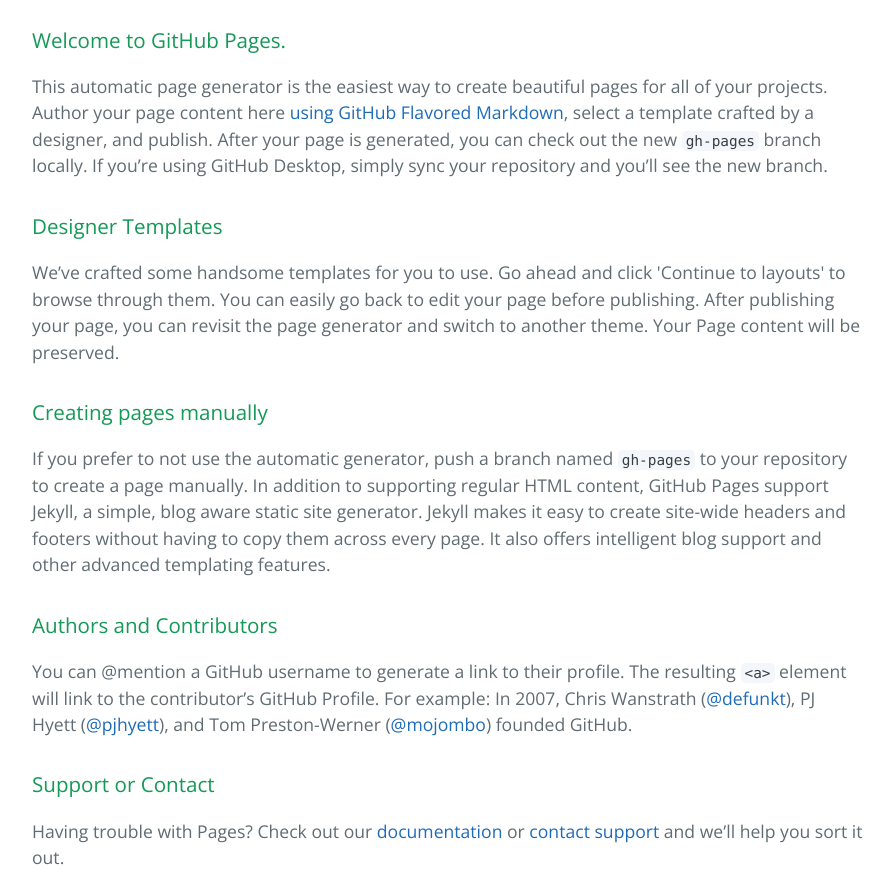
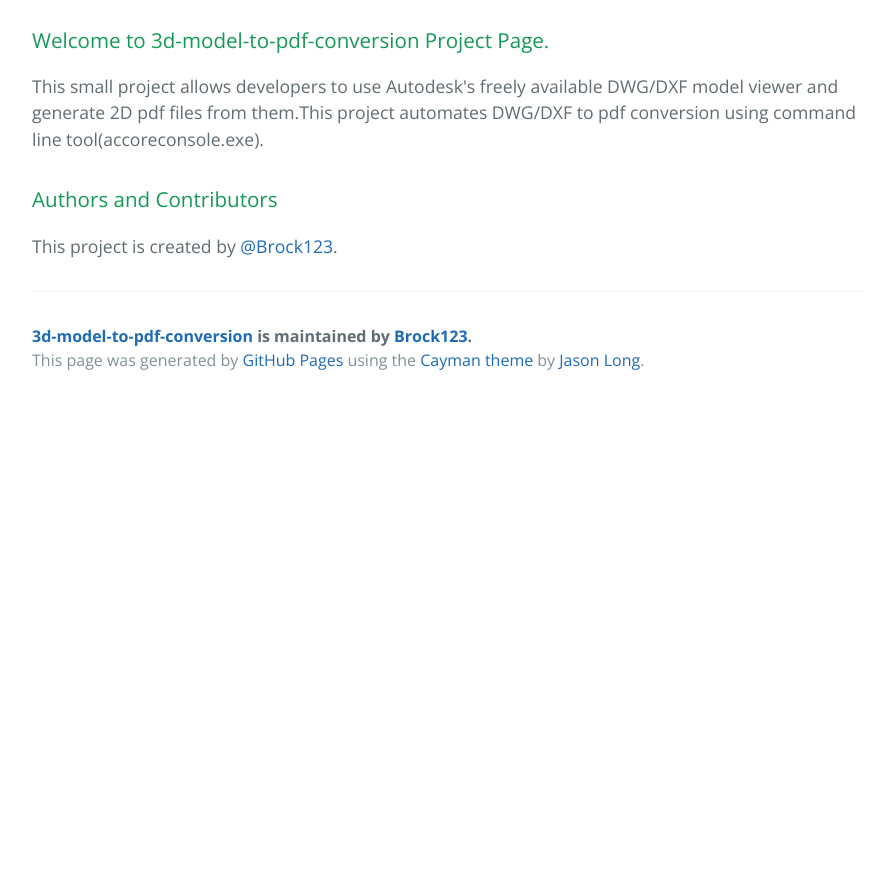
Before and after one commit to amit-k-pathak/3D-Model-to-Pdf-Conversion, a plain HTML site: page index.html in a window 1280 px wide. Shown: the part 420-1294 px from the top of the page, without its empty margins (192-1087 px from the left). After the commit the page ends 824 px from the top, so only its background shows below. Drawn offline with nearby package versions, Linux system fonts and the light colour scheme.

```diff
--- a/index.html
+++ b/index.html
@@ -20,29 +20,14 @@
 
     <section class="main-content">
       <h3>
-<a id="welcome-to-github-pages" class="anchor" href="#welcome-to-github-pages" aria-hidden="true"><span aria-hidden="true" class="octicon octicon-link"></span></a>Welcome to GitHub Pages.</h3>
+<a id="welcome-to-3d-model-to-pdf-conversion-project-page" class="anchor" href="#welcome-to-3d-model-to-pdf-conversion-project-page" aria-hidden="true"><span aria-hidden="true" class="octicon octicon-link"></span></a>Welcome to 3d-model-to-pdf-conversion Project Page.</h3>
 
-<p>This automatic page generator is the easiest way to create beautiful pages for all of your projects. Author your page content here <a href="https://guides.github.com/features/mastering-markdown/">using GitHub Flavored Markdown</a>, select a template crafted by a designer, and publish. After your page is generated, you can check out the new <code>gh-pages</code> branch locally. If you’re using GitHub Desktop, simply sync your repository and you’ll see the new branch.</p>
-
-<h3>
-<a id="designer-templates" class="anchor" href="#designer-templates" aria-hidden="true"><span aria-hidden="true" class="octicon octicon-link"></span></a>Designer Templates</h3>
-
-<p>We’ve crafted some handsome templates for you to use. Go ahead and click 'Continue to layouts' to browse through them. You can easily go back to edit your page before publishing. After publishing your page, you can revisit the page generator and switch to another theme. Your Page content will be preserved.</p>
-
-<h3>
-<a id="creating-pages-manually" class="anchor" href="#creating-pages-manually" aria-hidden="true"><span aria-hidden="true" class="octicon octicon-link"></span></a>Creating pages manually</h3>
-
-<p>If you prefer to not use the automatic generator, push a branch named <code>gh-pages</code> to your repository to create a page manually. In addition to supporting regular HTML content, GitHub Pages support Jekyll, a simple, blog aware static site generator. Jekyll makes it easy to create site-wide headers and footers without having to copy them across every page. It also offers intelligent blog support and other advanced templating features.</p>
+<p>This small project allows developers to use Autodesk's freely available DWG/DXF model viewer and generate 2D pdf files from them.This project automates DWG/DXF to pdf conversion using command line tool(accoreconsole.exe).</p>
 
 <h3>
 <a id="authors-and-contributors" class="anchor" href="#authors-and-contributors" aria-hidden="true"><span aria-hidden="true" class="octicon octicon-link"></span></a>Authors and Contributors</h3>
 
-<p>You can @mention a GitHub username to generate a link to their profile. The resulting <code>&lt;a&gt;</code> element will link to the contributor’s GitHub Profile. For example: In 2007, Chris Wanstrath (<a href="https://github.com/defunkt" class="user-mention">@defunkt</a>), PJ Hyett (<a href="https://github.com/pjhyett" class="user-mention">@pjhyett</a>), and Tom Preston-Werner (<a href="https://github.com/mojombo" class="user-mention">@mojombo</a>) founded GitHub.</p>
-
-<h3>
-<a id="support-or-contact" class="anchor" href="#support-or-contact" aria-hidden="true"><span aria-hidden="true" class="octicon octicon-link"></span></a>Support or Contact</h3>
-
-<p>Having trouble with Pages? Check out our <a href="https://help.github.com/pages">documentation</a> or <a href="https://github.com/contact">contact support</a> and we’ll help you sort it out.</p>
+<p>This project is created by <a href="https://github.com/Brock123">@Brock123</a>.</p>
 
       <footer class="site-footer">
         <span class="site-footer-owner"><a href="https://github.com/Brock123/3D-Model-to-Pdf-Conversion">3d-model-to-pdf-conversion</a> is maintained by <a href="https://github.com/Brock123">Brock123</a>.</span>
```
Also changed, not shown: params.json (+1 -1 lines).
